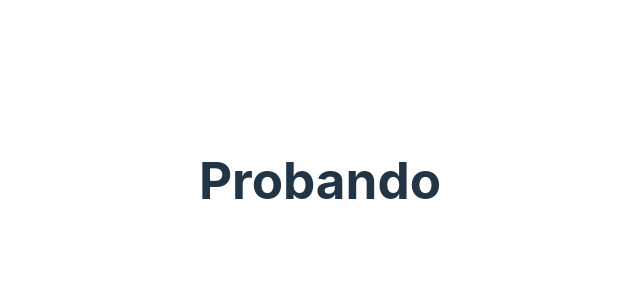
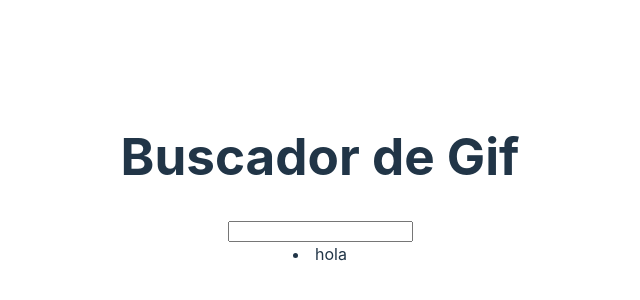
Before and after one commit to xNatzhu/SearchGif, a React (Vite) app: page / in a window 1280 px wide. Shown: the part 220-520 px from the top of the page, without its empty margins (320-960 px from the left). Built offline with nearby package versions, Linux system fonts and the light colour scheme.

Commit message:
creation components home and search

```diff
--- a/package.json
+++ b/package.json
@@ -11,7 +11,9 @@
   },
   "dependencies": {
     "react": "^18.2.0",
-    "react-dom": "^18.2.0"
+    "react-dom": "^18.2.0",
+    "tailwind": "^4.0.0",
+    "tailwindcss": "^3.3.2"
   },
   "devDependencies": {
     "@types/react": "^18.0.28",
--- a/src/App.jsx
+++ b/src/App.jsx
@@ -1,10 +1,11 @@
 import './App.css'
+import Home from './components/home/home';
 
 function App() {
 
   return (
     <>
-      <h1>Probando</h1>
+      <Home/>
     </>
   )
 }
--- /dev/null
+++ b/src/components/home/Buscador.jsx
@@ -0,0 +1,17 @@
+import { useState } from "react";
+
+export default function Buscador() {
+    const [inputValue, setInputValue] = useState("");
+
+    const addInputValue = (e)=>{
+        setInputValue(e.target.value);
+    }
+    console.log(inputValue);
+    return(
+        <>
+            <h1>Buscador de Gif</h1>
+            <input type="text" value={inputValue} onChange={addInputValue} />
+        </>
+    );
+
+}
--- /dev/null
+++ b/src/components/home/Home.jsx
@@ -0,0 +1,20 @@
+import {useState } from "react";
+import Buscador from "./Buscador";
+
+export default function Home() {
+  const [categories, setCategories] = useState(["hola"]);
+
+  console.log(categories);
+
+  return (
+    <>
+       <Buscador/>
+      {categories.map((categorie, index) => {
+        return <li key={index}>{categorie}</li>;
+      })}
+    </>
+  );
+}
+
+//INPUT: Esto hará que el campo sea de solo lectura. Si el campo debe ser editable, debes usar defaultValue en lugar de value.
+//  onChange para actualizar el estado inputValue cada vez que se realice un cambio en el campo.
```
Also changed, not shown: tailwind.config.js (added, +8 -0 lines), 1 other file (tests, documents, lock files or other folders).
